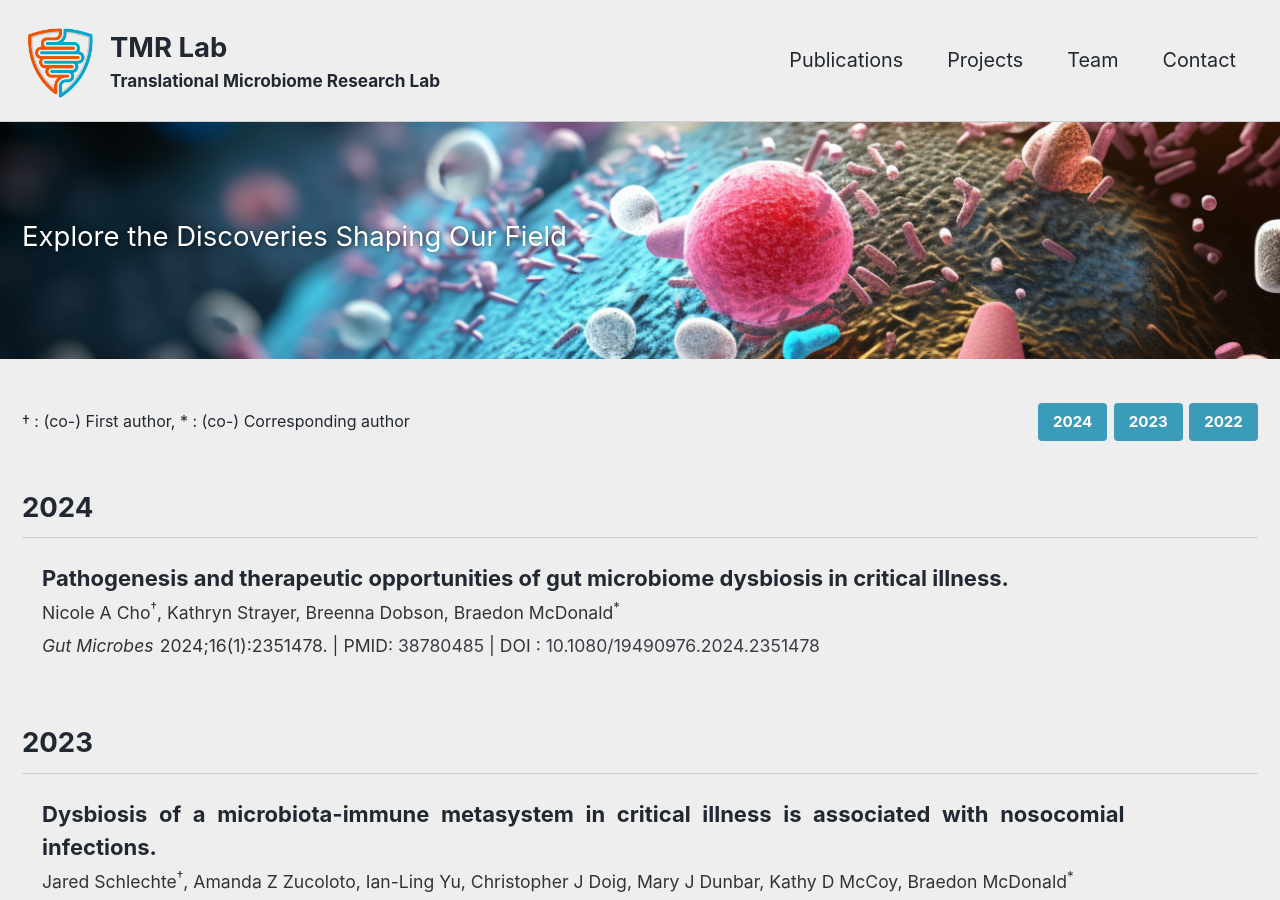
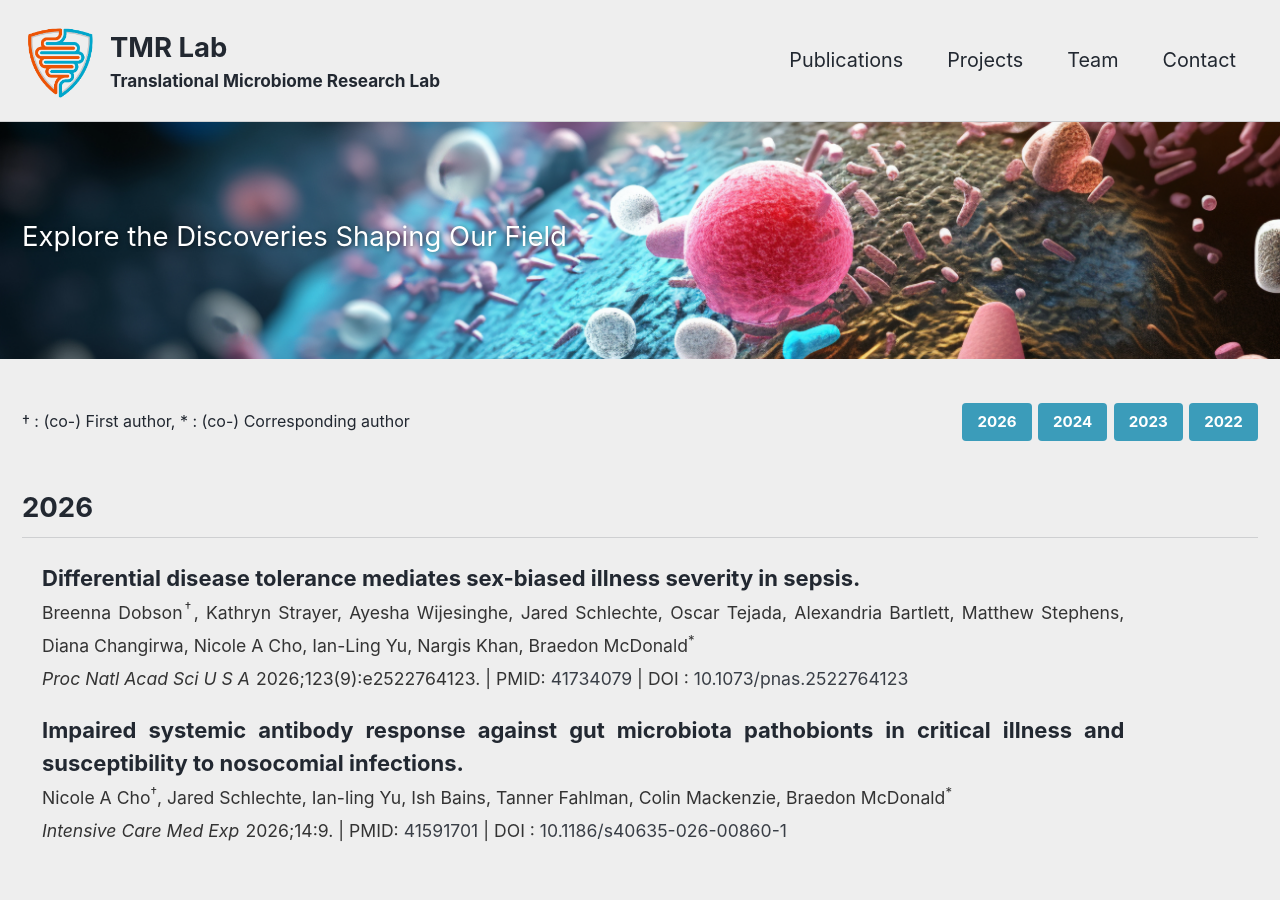
Before and after one commit to TMRLab/TMRLab.github.io, a Jekyll site: the page built from _pages/publications.md, in a window 1280 px wide and 900 px high. Built offline with Jekyll 4.4.1, drawn with Linux system fonts in a browser that asks for light colours; cached includes are drawn as plain includes; comment, search, counter and statistics services are not loaded.

Commit message:
Updated: publications

```diff
--- a/_pages/publications.md
+++ b/_pages/publications.md
@@ -12,12 +12,34 @@ header:
 <p style="margin:0;display:inline;float:left"><font size="3">&#8224; : (co-) First author, &#x2a; : (co-) Corresponding author</font></p>
 
 <p style="margin:0;display:inline;float:right">
+        <a href="#2026" class="btn btn--info btn--small">2026</a>
         <a href="#2024" class="btn btn--info btn--small">2024</a>
         <a href="#2023" class="btn btn--info btn--small">2023</a>
         <a href="#2022" class="btn btn--info btn--small">2022</a>
 </p>
 </div>
 <br >
+
+## 2026
+
+{% include publication
+        authors="Breenna Dobson<sup>&#8224;</sup>, Kathryn Strayer, Ayesha Wijesinghe, Jared Schlechte, Oscar Tejada, Alexandria Bartlett, Matthew Stephens, Diana Changirwa, Nicole A Cho, Ian-Ling Yu, Nargis Khan, Braedon McDonald<sup>&#x2a;</sup>"
+        title="Differential disease tolerance mediates sex-biased illness severity in sepsis"
+        journal=" Proc Natl Acad Sci U S A"
+        page="2026;123(9):e2522764123"
+        pmid="41734079"
+        doi="10.1073/pnas.2522764123"
+%}
+
+{% include publication
+        authors="Nicole A Cho<sup>&#8224;</sup>, Jared Schlechte, Ian-ling Yu, Ish Bains, Tanner Fahlman, Colin Mackenzie, Braedon McDonald<sup>&#x2a;</sup>"
+        title="Impaired systemic antibody response against gut microbiota pathobionts in critical illness and susceptibility to nosocomial infections"
+        journal="Intensive Care Med Exp"
+        page="2026;14:9"
+        pmid="41591701"
+        doi="10.1186/s40635-026-00860-1"
+%}
+
 
 ## 2024
 
@@ -32,6 +54,7 @@ header:
 
 
 ## 2023
+
 {% include publication
         authors="Jared Schlechte<sup>&#8224;</sup>, Amanda Z Zucoloto, Ian-Ling Yu, Christopher J Doig, Mary J Dunbar, Kathy D McCoy, Braedon McDonald<sup>&#x2a;</sup>"
         title="Dysbiosis of a microbiota-immune metasystem in critical illness is associated with nosocomial infections"
```
